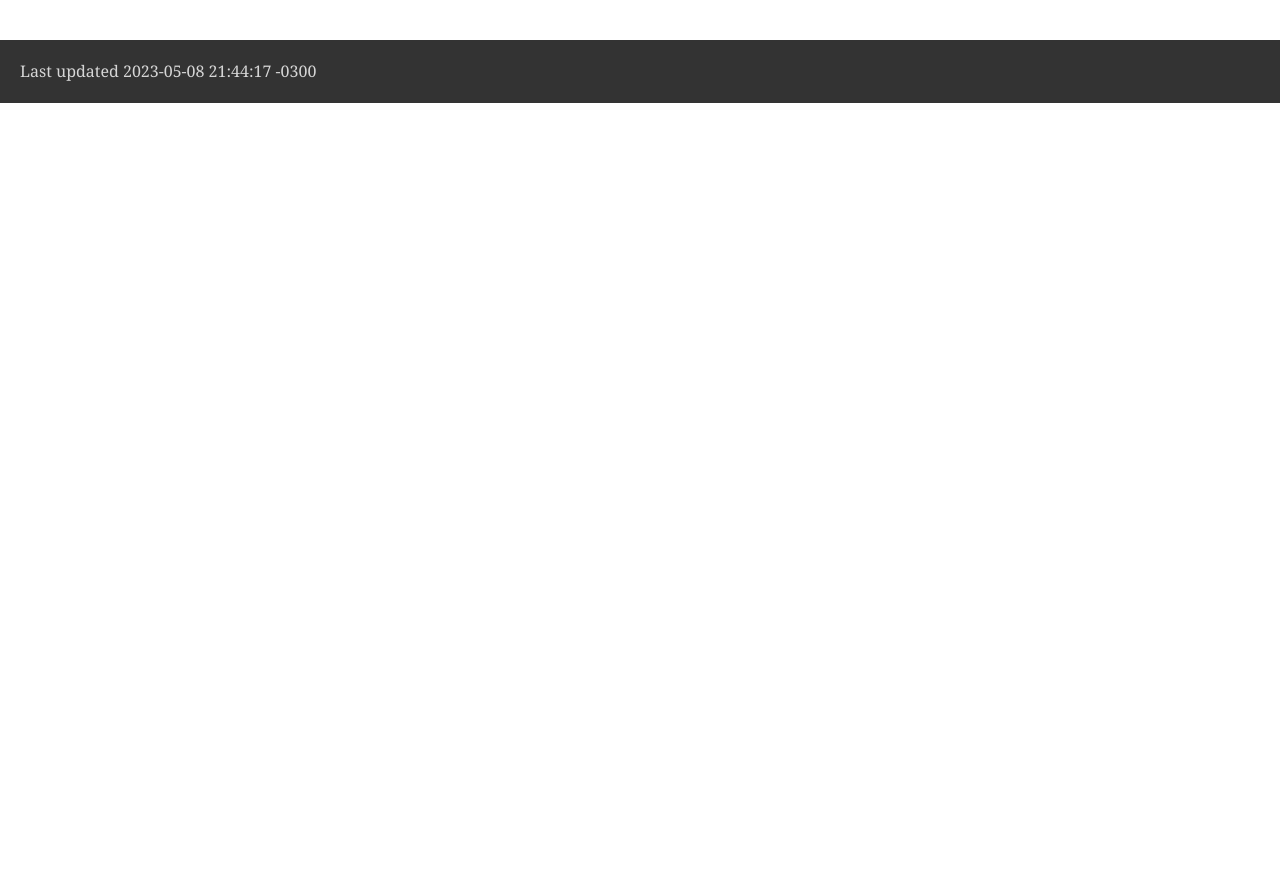
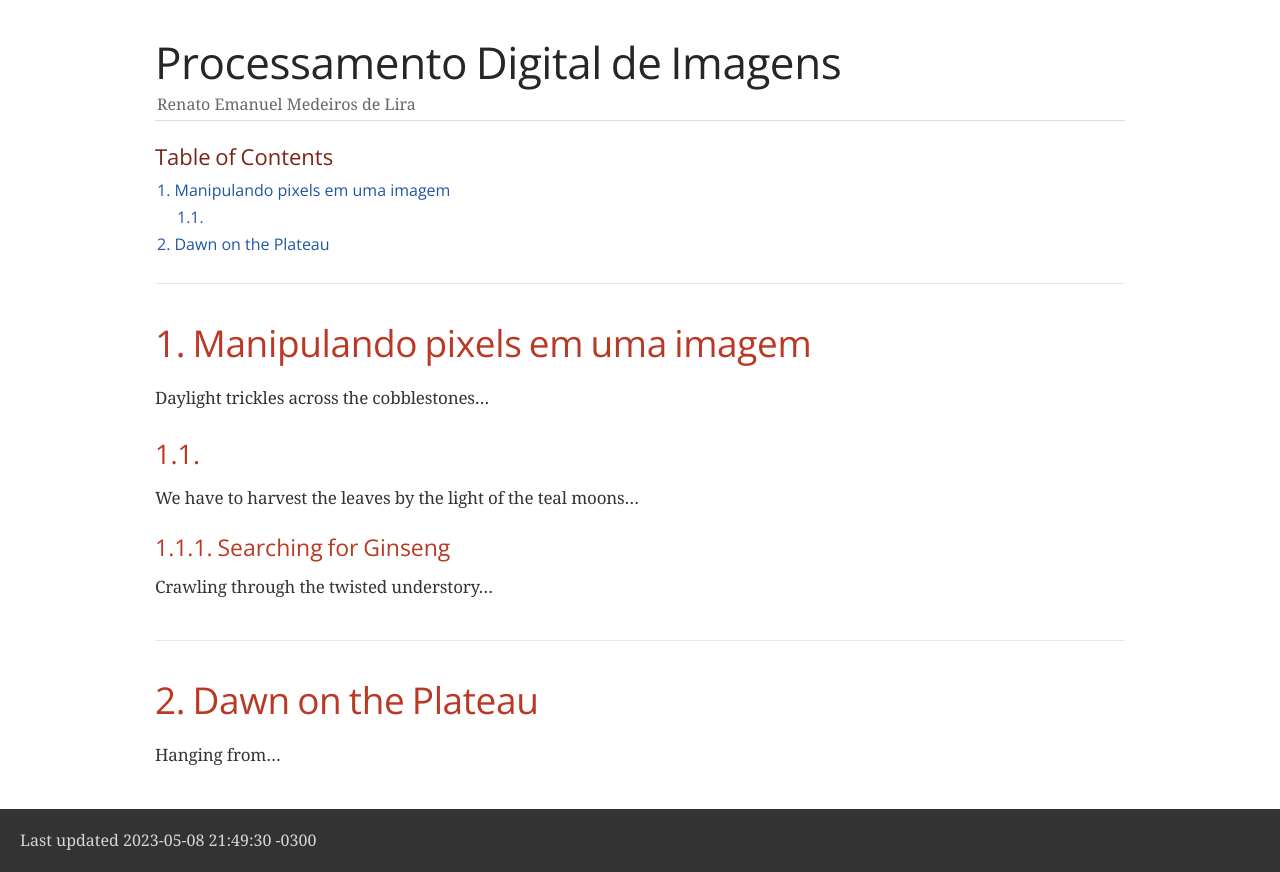
Before and after one commit to Renato-Lira98/Renato-Lira98.github.io, a plain HTML site: page index.html in a window 1280 px wide. Before the commit the page ends 800 px from the top, so only its background shows below. Drawn offline with nearby package versions, Linux system fonts and the light colour scheme; a web font is replaced by a local one.

Commit message:
Cria os arquivos asciidoc

```diff
--- a/index.html
+++ b/index.html
@@ -5,7 +5,8 @@
 <meta http-equiv="X-UA-Compatible" content="IE=edge">
 <meta name="viewport" content="width=device-width, initial-scale=1.0">
 <meta name="generator" content="Asciidoctor 2.0.18">
-<title>Untitled</title>
+<meta name="author" content="Renato Emanuel Medeiros de Lira">
+<title>Processamento Digital de Imagens</title>
 <link rel="stylesheet" href="https://fonts.googleapis.com/css?family=Open+Sans:300,300italic,400,400italic,600,600italic%7CNoto+Serif:400,400italic,700,700italic%7CDroid+Sans+Mono:400,700">
 <style>
 /*! Asciidoctor default stylesheet | MIT License | https://asciidoctor.org */
@@ -438,13 +439,55 @@ body.book #toc,body.book #preamble,body.book h1.sect0,body.book .sect1>h2{page-b
 </head>
 <body class="article">
 <div id="header">
+<h1>Processamento Digital de Imagens</h1>
+<div class="details">
+<span id="author" class="author">Renato Emanuel Medeiros de Lira</span><br>
+</div>
+<div id="toc" class="toc">
+<div id="toctitle">Table of Contents</div>
+<ul class="sectlevel1">
+<li><a href="#_1_manipulando_pixels_em_uma_imagem">1. Manipulando pixels em uma imagem</a>
+<ul class="sectlevel2">
+<li><a href="#_1_1">1.1.</a></li>
+</ul>
+</li>
+<li><a href="#_2_dawn_on_the_plateau">2. Dawn on the Plateau</a></li>
+</ul>
+</div>
 </div>
 <div id="content">
-
+<div class="sect1">
+<h2 id="_1_manipulando_pixels_em_uma_imagem">1. Manipulando pixels em uma imagem</h2>
+<div class="sectionbody">
+<div class="paragraph">
+<p>Daylight trickles across the cobblestones&#8230;&#8203;</p>
+</div>
+<div class="sect2">
+<h3 id="_1_1">1.1.</h3>
+<div class="paragraph">
+<p>We have to harvest the leaves by the light of the teal moons&#8230;&#8203;</p>
+</div>
+<div class="sect3">
+<h4 id="_1_1_1_searching_for_ginseng">1.1.1. Searching for Ginseng</h4>
+<div class="paragraph">
+<p>Crawling through the twisted understory&#8230;&#8203;</p>
+</div>
+</div>
+</div>
+</div>
+</div>
+<div class="sect1">
+<h2 id="_2_dawn_on_the_plateau">2. Dawn on the Plateau</h2>
+<div class="sectionbody">
+<div class="paragraph">
+<p>Hanging from&#8230;&#8203;</p>
+</div>
+</div>
+</div>
 </div>
 <div id="footer">
 <div id="footer-text">
-Last updated 2023-05-08 21:44:17 -0300
+Last updated 2023-05-08 21:49:30 -0300
 </div>
 </div>
 </body>
```
Also changed, not shown: 2 other files.
